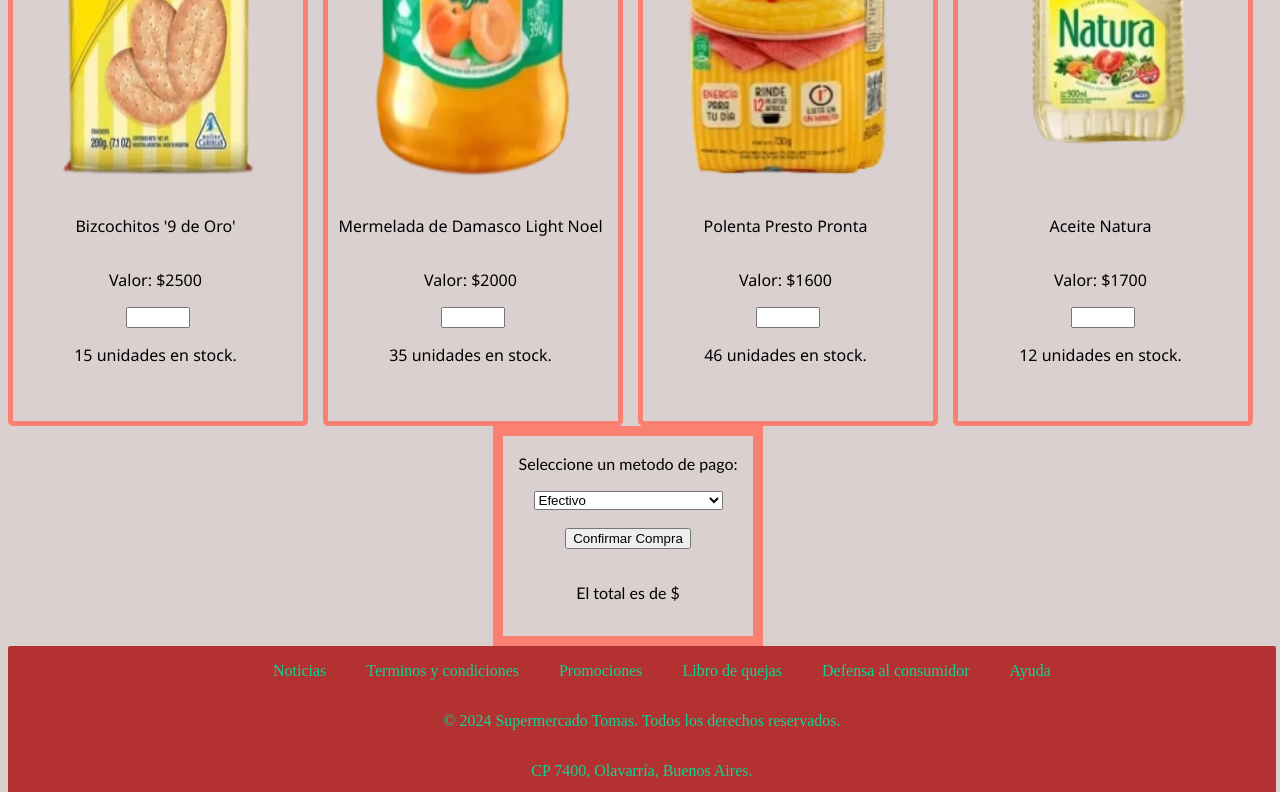
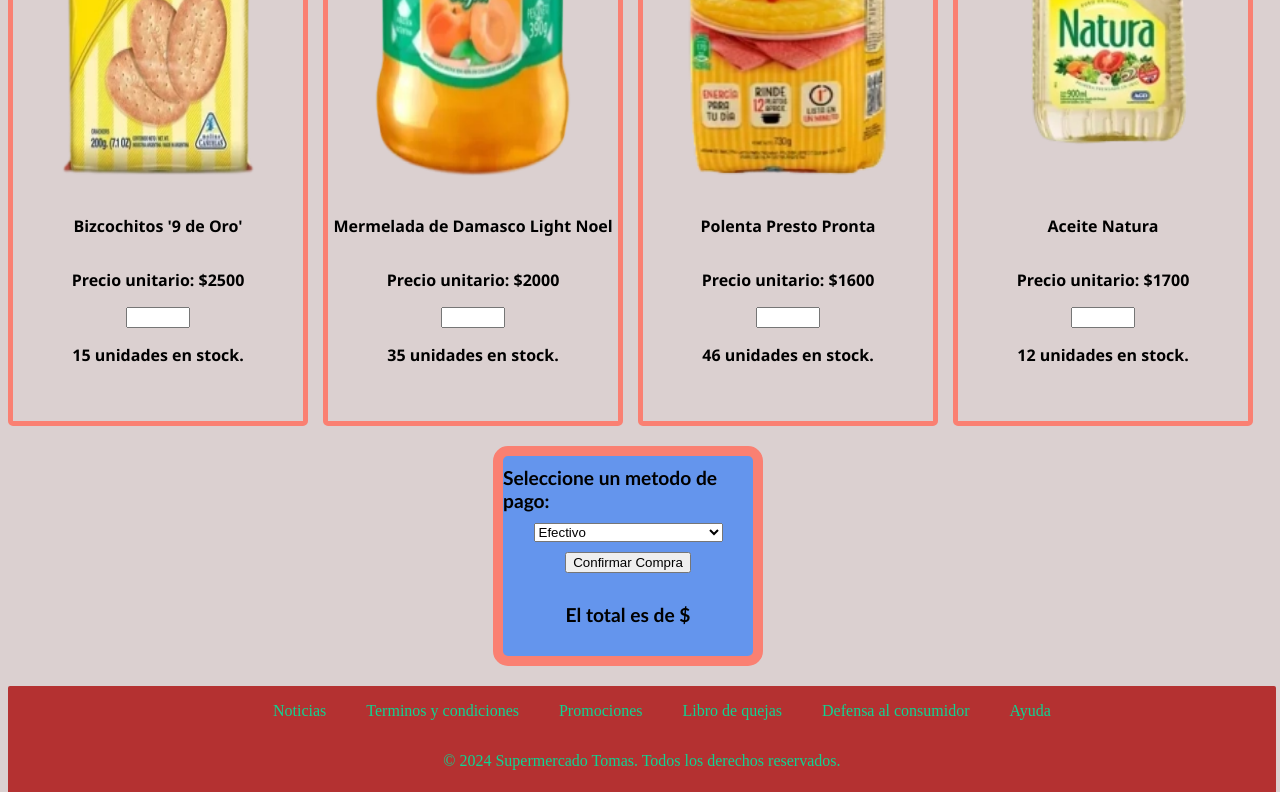
Before and after one commit to tomaspropato023/Trabajo_Final_FSD, a plain HTML site: page home/productos/index.html in a window 1280 px wide. Shown: the part 2000-2792 px from the top of the page. Drawn offline with Linux system fonts and the light colour scheme.

Commit message:
Ajustes en js y css

```diff
--- a/home/productos/script.js
+++ b/home/productos/script.js
@@ -12,7 +12,7 @@ function cargaDeArticulos() {
     for (let i=0; i < productos.length; i++) {
         productos[i].src = "articulos/" + arregloImagenes[j];
         productos[i+1].innerText = arregloProductos[j];
-        productos[i+2].innerText = `Valor: $${arregloPrecios[j]}`;
+        productos[i+2].innerText = `Precio unitario: $${arregloPrecios[j]}`;
         productos[i+3].innerText = `${arregloStock[j]} unidades en stock.`;
         i+=3;
         j++;
--- a/home/productos/style.css
+++ b/home/productos/style.css
@@ -61,10 +61,10 @@
     object-fit: fill;
     flex-direction: column;
     align-items: center;
+    font-weight: 600;
 }
 .item > p {
     font-family: 'Segoe UI', Tahoma, Geneva, Verdana, sans-serif;
-    margin-right: 5px;
 }
 .item > input {
     width: auto;
@@ -81,12 +81,17 @@
     display: flex;
     flex-direction: column;
     border: 10px solid salmon;
+    border-radius: 15px;
+    background-color: cornflowerblue;
     width: 250px;
     height: 200px;
     margin-left: 485px;
     align-items: center;
     justify-content: space-evenly;
     font-family: 'Gill Sans', 'Gill Sans MT', Calibri, 'Trebuchet MS', sans-serif;
+    font-size: larger;
+    font-weight: 700;
+    margin-top: 20px;
 }
 
 #footer {
@@ -98,6 +103,7 @@
     color: rgb(15, 212, 146);
     align-items: center;
     border-radius: 2px;
+    margin-top: 20px;
 }
 
 #footer > nav {
--- a/home/style.css
+++ b/home/style.css
@@ -54,6 +54,7 @@ div > h1 {
     color: rgb(15, 212, 146);
     align-items: center;
     border-radius: 2px;
+    margin-top: 20px;
 }
 
 #footer > nav {
```
